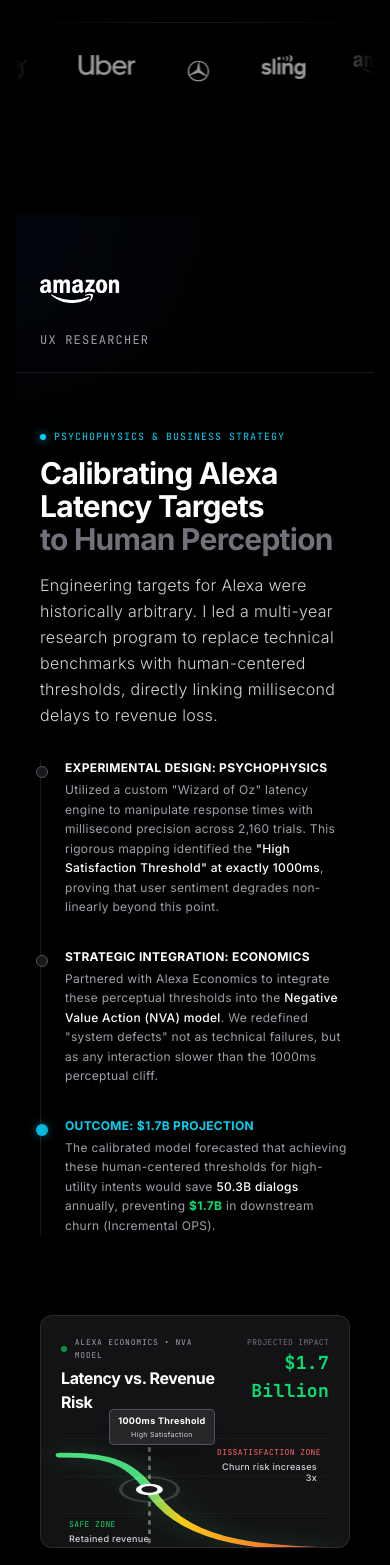
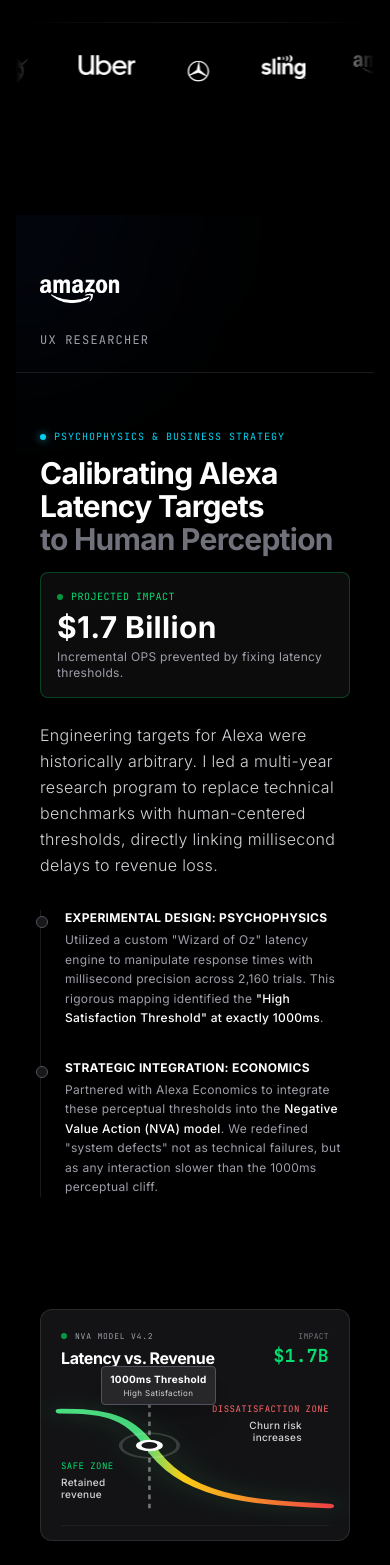
Before and after one commit to brandonfluegel/Research-Portfolio, a Next.js app: page / in a window 390 px wide. Shown: the part 432-1997 px from the top of the page. Built offline with nearby package versions, Linux system fonts and the light colour scheme.

Commit message:
Fix syntax error and optimize mobile layout for Amazon section

```diff
--- a/app/layout.tsx
+++ b/app/layout.tsx
@@ -5,6 +5,7 @@ import { Inter, JetBrains_Mono } from "next/font/google";
 import { Analytics } from "@vercel/analytics/react";
 import { SpeedInsights } from "@vercel/speed-insights/next";
 import GradientBackground from "@/components/GradientBackground";
+import MobileQuickNav from "@/components/MobileQuickNav";
 
 const inter = Inter({ subsets: ["latin"], variable: '--font-inter' });
 const jetbrains = JetBrains_Mono({ subsets: ["latin"], variable: '--font-mono' });
@@ -29,6 +30,7 @@ export default function RootLayout({
       {/* REMOVED 'cursor-none' from class list below */}
       <body className="text-white overflow-x-hidden font-sans">
         <GradientBackground />
+        <MobileQuickNav />
         {children}
         <Analytics />
         <SpeedInsights />
--- a/components/AmazonProjectSection.tsx
+++ b/components/AmazonProjectSection.tsx
@@ -62,6 +62,18 @@ export default function AmazonProjectSection() {
               <h3 className="text-3xl md:text-5xl font-bold text-white mb-4 md:mb-6 leading-[1.1] tracking-tight">
                 Calibrating Alexa Latency Targets <br /> <span className="text-zinc-500">to Human Perception</span>
               </h3>
+
+              {/* --- MOBILE ONLY: KEY METRIC (Recruiter Glance) --- */}
+              <div className="block md:hidden mb-6 p-4 bg-zinc-900/50 border border-green-500/30 rounded-lg">
+                 <div className="flex items-center gap-2 mb-1">
+                    <div className="w-1.5 h-1.5 rounded-full bg-green-500 animate-pulse"></div>
+                    <span className="text-[10px] font-mono text-green-400 uppercase tracking-wider">Projected Impact</span>
+                 </div>
+                 <div className="text-3xl font-bold text-white">$1.7 Billion</div>
+                 <p className="text-xs text-zinc-400 mt-1">Incremental OPS prevented by fixing latency thresholds.</p>
+              </div>
+              {/* ------------------------------------------------ */}
+
               <p className="text-base md:text-lg text-zinc-300 leading-relaxed font-light">
                 Engineering targets for Alexa were historically arbitrary. I led a multi-year research program to replace technical benchmarks with human-centered thresholds, directly linking millisecond delays to revenue loss.
               </p>
@@ -75,7 +87,7 @@ export default function AmazonProjectSection() {
                 <span className="absolute -left-[29px] md:-left-[37px] top-1.5 w-3 h-3 bg-zinc-900 border border-zinc-600 rounded-full"></span>
                 <h4 className="text-xs md:text-sm font-bold text-white uppercase tracking-wide mb-1 md:mb-2">Experimental Design: Psychophysics</h4>
                 <p className="text-xs md:text-sm text-zinc-400 leading-relaxed">
-                  Utilized a custom &quot;Wizard of Oz&quot; latency engine to manipulate response times with millisecond precision across 2,160 trials. This rigorous mapping identified the <span className="text-white font-medium">&quot;High Satisfaction Threshold&quot; at exactly 1000ms</span>, proving that user sentiment degrades non-linearly beyond this point.
+                  Utilized a custom &quot;Wizard of Oz&quot; latency engine to manipulate response times with millisecond precision across 2,160 trials. This rigorous mapping identified the <span className="text-white font-medium">&quot;High Satisfaction Threshold&quot; at exactly 1000ms</span>.
                 </p>
               </div>
 
@@ -88,12 +100,12 @@ export default function AmazonProjectSection() {
                 </p>
               </div>
 
-              {/* Step 3 */}
-               <div className="relative">
+              {/* Step 3 (Outcome - Visible on Desktop flow, Mobile sees top block) */}
+               <div className="relative hidden md:block">
                 <span className="absolute -left-[29px] md:-left-[37px] top-1.5 w-3 h-3 bg-cyan-500 shadow-[0_0_10px_rgba(6,182,212,0.5)] rounded-full"></span>
                 <h4 className="text-xs md:text-sm font-bold text-cyan-400 uppercase tracking-wide mb-1 md:mb-2">Outcome: $1.7B Projection</h4>
                 <p className="text-xs md:text-sm text-zinc-400 leading-relaxed">
-                  The calibrated model forecasted that achieving these human-centered thresholds for high-utility intents would save <span className="text-white font-medium">50.3B dialogs</span> annually, preventing <span className="text-green-400 font-bold">$1.7B</span> in downstream churn (Incremental OPS).
+                  The calibrated model forecasted that achieving these human-centered thresholds for high-utility intents would save <span className="text-white font-medium">50.3B dialogs</span> annually, preventing <span className="text-green-400 font-bold">$1.7B</span> in downstream churn.
                 </p>
               </div>
             </div>
@@ -101,7 +113,7 @@ export default function AmazonProjectSection() {
 
           {/* RIGHT: DATA VISUALIZATION */}
           <motion.div variants={fadeInFromRight} className="lg:col-span-7 flex flex-col justify-center h-full pt-8 lg:pt-0">
-            {/* CHANGED: Taller aspect ratio on mobile (aspect-[4/3]) for better readability, standard 16/10 on desktop */}
+            {/* Aspect Ratio tweaked for mobile legibility */}
             <div className="relative w-full max-w-2xl mx-auto aspect-[4/3] md:aspect-[16/10] bg-zinc-900/80 backdrop-blur-md rounded-xl overflow-hidden border border-white/10 shadow-2xl p-5 md:p-8 group">
 
               {/* Chart Header */}
@@ -109,21 +121,21 @@ export default function AmazonProjectSection() {
                 <div>
                   <div className="flex items-center gap-2 mb-1">
                     <div className="w-1.5 h-1.5 rounded-full bg-green-500 animate-pulse"></div>
-                    <h4 className="text-[8px] md:text-[10px] font-mono text-zinc-400 uppercase tracking-widest">Alexa Economics • NVA Model</h4>
+                    <h4 className="text-[8px] md:text-[10px] font-mono text-zinc-400 uppercase tracking-widest">NVA Model v4.2</h4>
                   </div>
-                  <div className="text-white font-bold text-base md:text-xl tracking-tight">Latency vs. Revenue Risk</div>
+                  <div className="text-white font-bold text-base md:text-xl tracking-tight">Latency vs. Revenue</div>
                 </div>
                 <div className="text-right">
-                  <div className="text-[8px] md:text-[10px] font-mono text-zinc-500 uppercase">Projected Impact</div>
-                  <div className="text-green-400 font-mono font-bold text-lg md:text-xl">$1.7 Billion</div>
+                  <div className="text-[8px] md:text-[10px] font-mono text-zinc-500 uppercase">Impact</div>
+                  <div className="text-green-400 font-mono font-bold text-lg md:text-xl">$1.7B</div>
                 </div>
               </div>
 
               {/* The Chart Area */}
               <div className="relative w-full h-[60%] md:h-[65%]">
 
-                {/* Grid Lines */}
-                <div className="absolute inset-0 z-0 flex flex-col justify-between opacity-40">
+                {/* Grid Lines - HIDDEN ON MOBILE for cleanliness */}
+                <div className="hidden md:flex absolute inset-0 z-0 flex-col justify-between opacity-40">
                     <div className="w-full h-[1px] bg-white/10"></div>
                     <div className="w-full h-[1px] bg-white/10"></div>
                     <div className="w-full h-[1px] bg-white/10"></div>
@@ -134,15 +146,10 @@ export default function AmazonProjectSection() {
                 <svg className="absolute inset-0 w-full h-full overflow-visible z-10" preserveAspectRatio="none" viewBox="0 0 100 100">
                   <defs>
                     <linearGradient id="lineGradient" x1="0%" y1="0%" x2="100%" y2="0%">
-                      <stop offset="0%" stopColor="#4ade80" />   {/* Green (Fast) */}
+                      <stop offset="0%" stopColor="#4ade80" />
                       <stop offset="30%" stopColor="#4ade80" />
-                      <stop offset="45%" stopColor="#facc15" />   {/* Yellow (Cliff) */}
-                      <stop offset="100%" stopColor="#ef4444" />  {/* Red (Slow) */}
-                    </linearGradient>
-
-                    <linearGradient id="areaGradient" x1="0%" y1="0%" x2="0%" y2="100%">
-                      <stop offset="0%" stopColor="#4ade80" stopOpacity="0.1" />
-                      <stop offset="100%" stopColor="#4ade80" stopOpacity="0" />
+                      <stop offset="45%" stopColor="#facc15" />
+                      <stop offset="100%" stopColor="#ef4444" />
                     </linearGradient>
                   </defs>
 
@@ -163,7 +170,7 @@ export default function AmazonProjectSection() {
                     style={{ filter: "drop-shadow(0px 0px 8px rgba(74, 222, 128, 0.3))" }}
                   />
 
-                  {/* The "Cliff" Marker Point - Pulsing */}
+                  {/* The "Cliff" Marker Point */}
                    <motion.circle
                     cx="33"
                     cy="45"
@@ -188,41 +195,41 @@ export default function AmazonProjectSection() {
                   />
                 </svg>
 
-                {/* DATA LABELS - Optimized for Mobile */}
+                {/* DATA LABELS - Optimized Sizes for Mobile */}
 
                 {/* Threshold Badge */}
                 <motion.div
                   initial={{ opacity: 0, y: -10 }}
                   whileInView={{ opacity: 1, y: 0 }}
                   transition={{ delay: 1.6 }}
-                  className="absolute top-[-25%] md:top-[-18%] left-[18%] md:left-[26%] bg-zinc-800 border border-zinc-600 px-2 py-1 md:px-3 md:py-1.5 rounded shadow-xl z-20"
+                  className="absolute top-[-25%] md:top-[-18%] left-[15%] md:left-[26%] bg-zinc-800 border border-zinc-600 px-2 py-1 md:px-3 md:py-1.5 rounded shadow-xl z-20"
                 >
-                  <div className="text-[9px] md:text-xs font-bold text-white whitespace-nowrap">
+                  <div className="text-[10px] md:text-xs font-bold text-white whitespace-nowrap">
                     1000ms Threshold
                   </div>
-                  <div className="text-[7px] md:text-[9px] text-zinc-300 text-center">High Satisfaction</div>
+                  <div className="text-[8px] md:text-[9px] text-zinc-300 text-center">High Satisfaction</div>
                 </motion.div>
 
                 {/* Safe Zone Label */}
-                <div className="absolute bottom-2 left-2 md:bottom-6 md:left-6">
-                    <div className="text-[8px] md:text-[10px] font-mono text-green-400 uppercase tracking-wider mb-0.5 md:mb-1">Safe Zone</div>
-                    <div className="text-[9px] md:text-xs text-zinc-300 max-w-[90px] md:max-w-[120px] leading-tight font-medium">
+                <div className="absolute bottom-2 left-0 md:bottom-6 md:left-6">
+                    <div className="text-[9px] md:text-[10px] font-mono text-green-400 uppercase tracking-wider mb-0.5 md:mb-1">Safe Zone</div>
+                    <div className="text-[10px] md:text-xs text-zinc-300 max-w-[80px] md:max-w-[120px] leading-tight font-medium">
                         Retained revenue
                     </div>
                 </div>
 
                 {/* Danger Zone Label */}
-                 <div className="absolute top-2 right-2 md:top-6 md:right-6 text-right">
-                    <div className="text-[8px] md:text-[10px] font-mono text-red-400 uppercase tracking-wider mb-0.5 md:mb-1">Dissatisfaction Zone</div>
-                    <div className="text-[9px] md:text-xs text-zinc-300 max-w-[100px] md:max-w-[140px] leading-tight font-medium">
-                        Churn risk increases 3x
+                 <div className="absolute top-2 right-0 md:top-6 md:right-6 text-right">
+                    <div className="text-[9px] md:text-[10px] font-mono text-red-400 uppercase tracking-wider mb-0.5 md:mb-1">Dissatisfaction Zone</div>
+                    <div className="text-[10px] md:text-xs text-zinc-300 max-w-[90px] md:max-w-[140px] leading-tight font-medium">
+                        Churn risk increases
                     </div>
                 </div>
 
               </div>
 
               {/* X-Axis Labels */}
-              <div className="flex justify-between mt-4 md:mt-8 text-[8px] md:text-[10px] font-mono text-zinc-600 uppercase tracking-widest border-t border-white/5 pt-3">
+              <div className="flex justify-between mt-4 md:mt-8 text-[9px] md:text-[10px] font-mono text-zinc-600 uppercase tracking-widest border-t border-white/5 pt-3">
                 <span>0ms</span>
                 <span className="text-zinc-300 relative left-[-5%]">1000ms</span>
                 <span>2000ms</span>
--- a/components/MercedesProjectSection.tsx
+++ b/components/MercedesProjectSection.tsx
@@ -37,6 +37,16 @@ export default function MercedesProjectSection() {
       >
         <motion.div variants={fadeInFromLeft} className="space-y-8">
           <h3 className="text-4xl md:text-5xl font-bold text-white leading-tight">Trust in Semi-Autonomous Driving</h3>
+
+          {/* INJECTED METRIC BLOCK */}
+          <div className="py-6 border-y border-white/10 md:hidden">
+             <div className="text-6xl font-bold text-white tracking-tighter">
+               +24%
+             </div>
+             <div className="text-sm text-zinc-400 uppercase tracking-widest mt-2 font-medium">
+               Trust Score (Automated Handoffs)
+             </div>
+          </div>
 
           <p className="text-lg text-zinc-200 leading-relaxed border-l-2 border-white/20 pl-6 my-6">
             &quot;How does the car communicate intent?&quot; <br/>
--- /dev/null
+++ b/components/MobileQuickNav.tsx
@@ -0,0 +1,55 @@
+"use client";
+
+import { motion, AnimatePresence } from "framer-motion";
+import { useEffect, useState } from "react";
+
+export default function MobileQuickNav() {
+  const [visible, setVisible] = useState(false);
+
+  useEffect(() => {
+    // Show instantly if scrolled, or after small delay
+    const handleScroll = () => setVisible(window.scrollY > 100);
+    window.addEventListener("scroll", handleScroll);
+    return () => window.removeEventListener("scroll", handleScroll);
+  }, []);
+
+  const scrollTo = (id: string) => {
+    const el = document.getElementById(id);
+    if (el) {
+      // Offset for sticky header and spacing
+      const y = el.getBoundingClientRect().top + window.pageYOffset - 80;
+      window.scrollTo({ top: y, behavior: "smooth" });
+    }
+  };
+
+  return (
+    <AnimatePresence>
+      {visible && (
+        <motion.div
+          initial={{ y: 100, opacity: 0 }}
+          animate={{ y: 0, opacity: 1 }}
+          exit={{ y: 100, opacity: 0 }}
+          transition={{ duration: 0.3 }}
+          className="md:hidden fixed bottom-6 left-4 right-4 z-[9999]"
+        >
+          <div className="flex items-center justify-between bg-black/80 backdrop-blur-md border border-white/10 rounded-full p-1.5 shadow-2xl">
+            {[
+              { label: "Strategy", id: "amazon-section" },
+              { label: "Space", id: "nasa-section" },
+              { label: "AI", id: "sling-section" },
+              { label: "Hardware", id: "hardware-section" },
+            ].map((item) => (
+              <button
+                key={item.label}
+                onClick={() => scrollTo(item.id)}
+                className="flex-1 py-3 text-[10px] font-bold text-zinc-300 uppercase tracking-wider hover:text-white transition-colors"
+              >
+                {item.label}
+              </button>
+            ))}
+          </div>
+        </motion.div>
+      )}
+    </AnimatePresence>
+  );
+}
--- a/components/SlingProjectSection.tsx
+++ b/components/SlingProjectSection.tsx
@@ -37,6 +37,17 @@ export default function SlingProjectSection() {
       >
         <motion.div variants={fadeInFromLeft} className="space-y-8">
           <h3 className="text-4xl md:text-5xl font-bold text-white leading-tight">Product Leadership & Human-AI Strategy</h3>
+
+          {/* INJECTED METRIC BLOCK */}
+          <div className="py-6 border-y border-white/10 md:hidden">
+             <div className="text-6xl font-bold text-white tracking-tighter">
+               17%
+             </div>
+             <div className="text-sm text-zinc-400 uppercase tracking-widest mt-2 font-medium">
+               Lift in Purchase Confidence
+             </div>
+          </div>
+
           <p className="text-lg text-zinc-200 leading-relaxed">
 Own the strategic research roadmap for monetization, retention, and Human-AI interaction, reporting directly to the VP of Product.
           </p>
--- a/components/TrustNav.tsx
+++ b/components/TrustNav.tsx
@@ -58,7 +58,7 @@ export default function TrustNav() {
                   alt={`${company.name} logo`}
                   width={150}
                   height={80}
-                  className="object-contain w-full h-full opacity-60 filter brightness-0 invert select-none"
+                  className="object-contain w-full h-full opacity-100 md:opacity-60 filter brightness-0 invert select-none"
                   loading="eager"
                 />
               </div>
```
